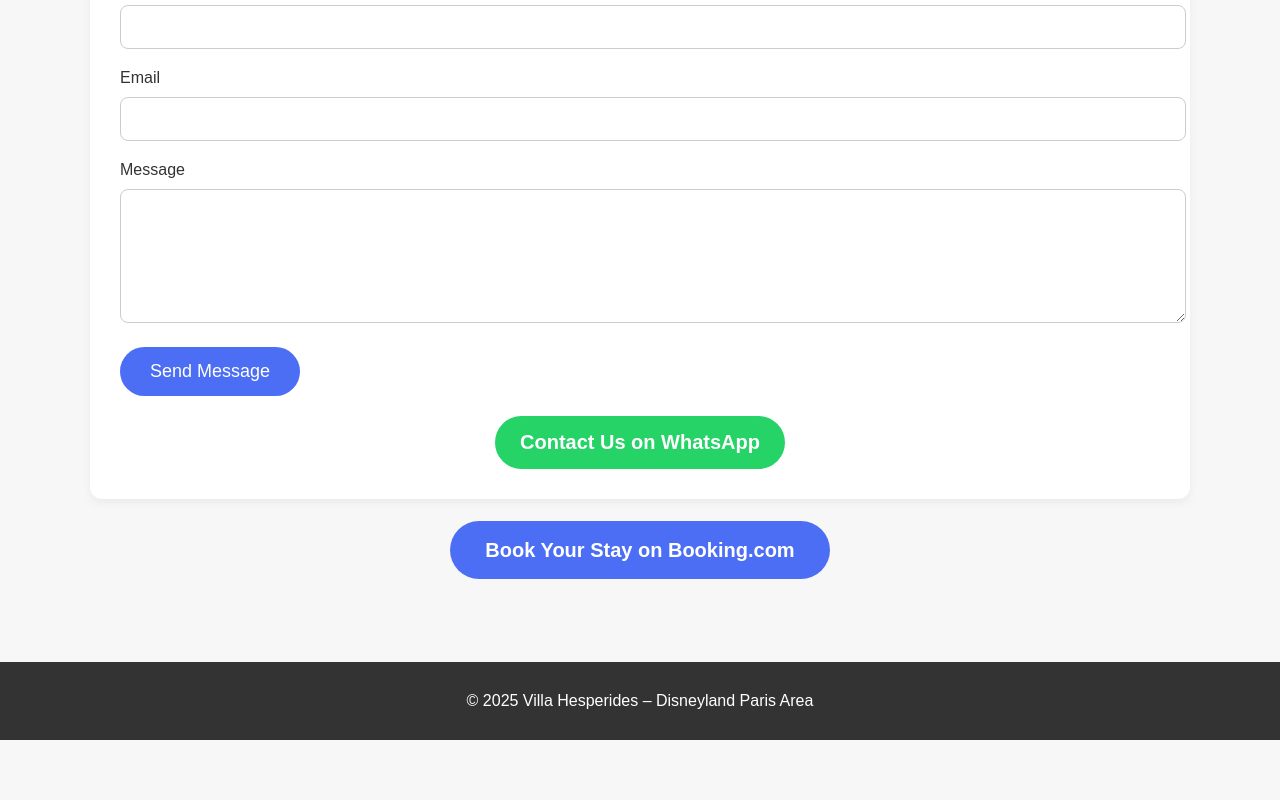
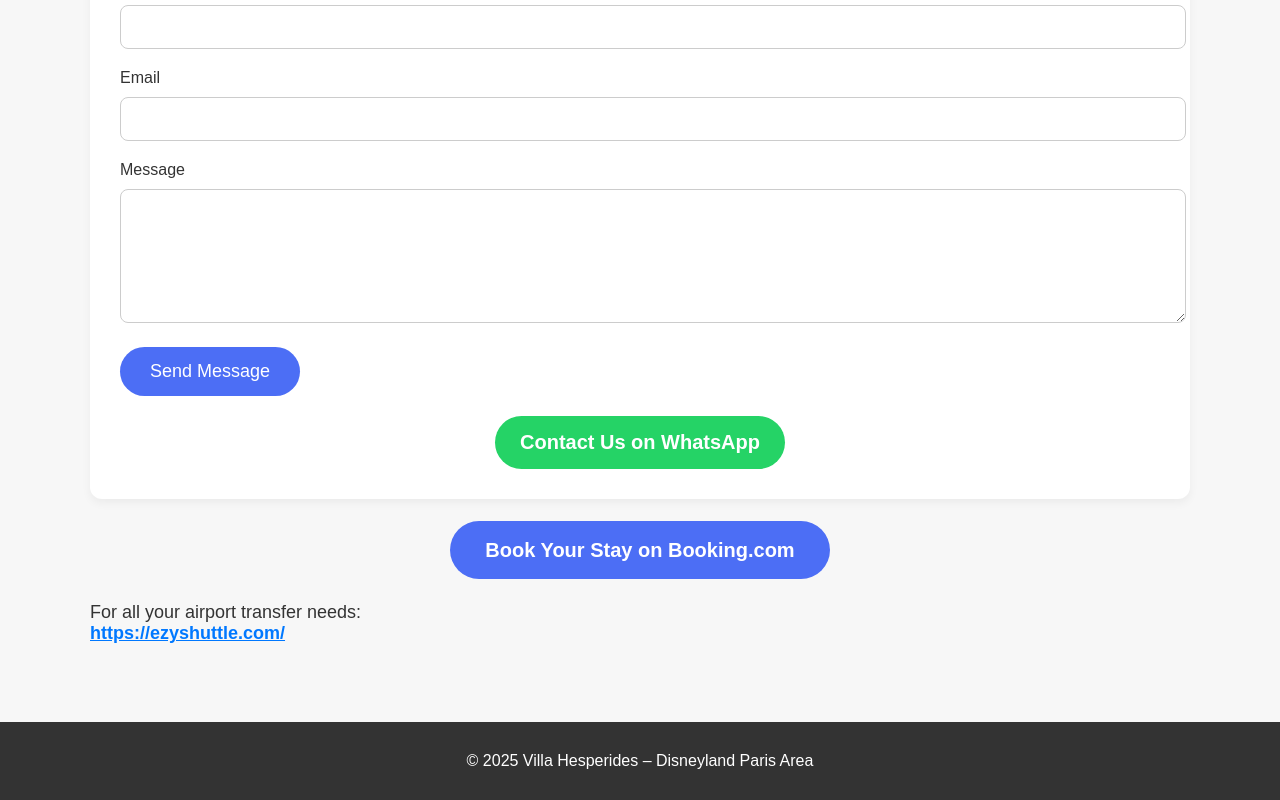
Before and after one commit to faddymaher77-code/Villa-Hesperides, a plain HTML site: page index.html in a window 1280 px wide. Shown: the part 1672-2472 px from the top of the page. Before the commit the page ends 2412 px from the top, so only its background shows below. Drawn offline with Linux system fonts and the light colour scheme.

Commit message:
Update index.html

```diff
--- a/index.html
+++ b/index.html
@@ -235,6 +235,12 @@
             Book Your Stay on Booking.com
         </a>
     </div>
+<p style="margin-top:20px; font-size:18px;">
+    For all your airport transfer needs:<br>
+    <a href="https://ezyshuttle.com/" target="_blank" style="color:#0078ff; font-weight:bold;">
+        https://ezyshuttle.com/
+    </a>
+</p>
 
 </div>
 
```
